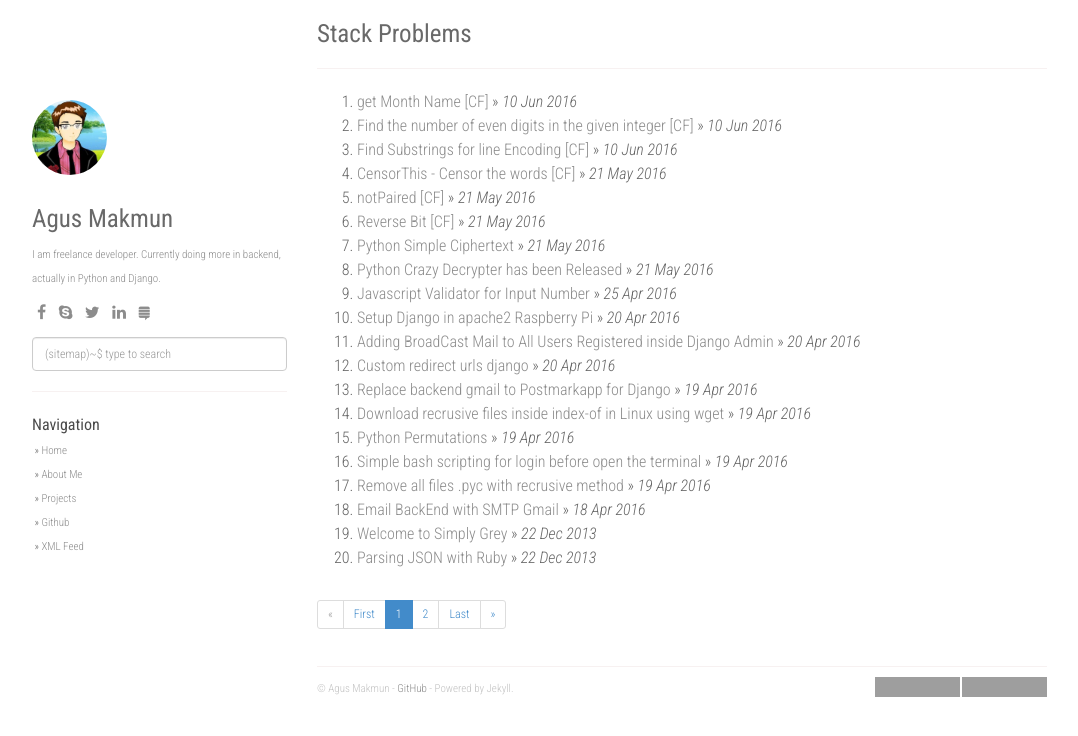
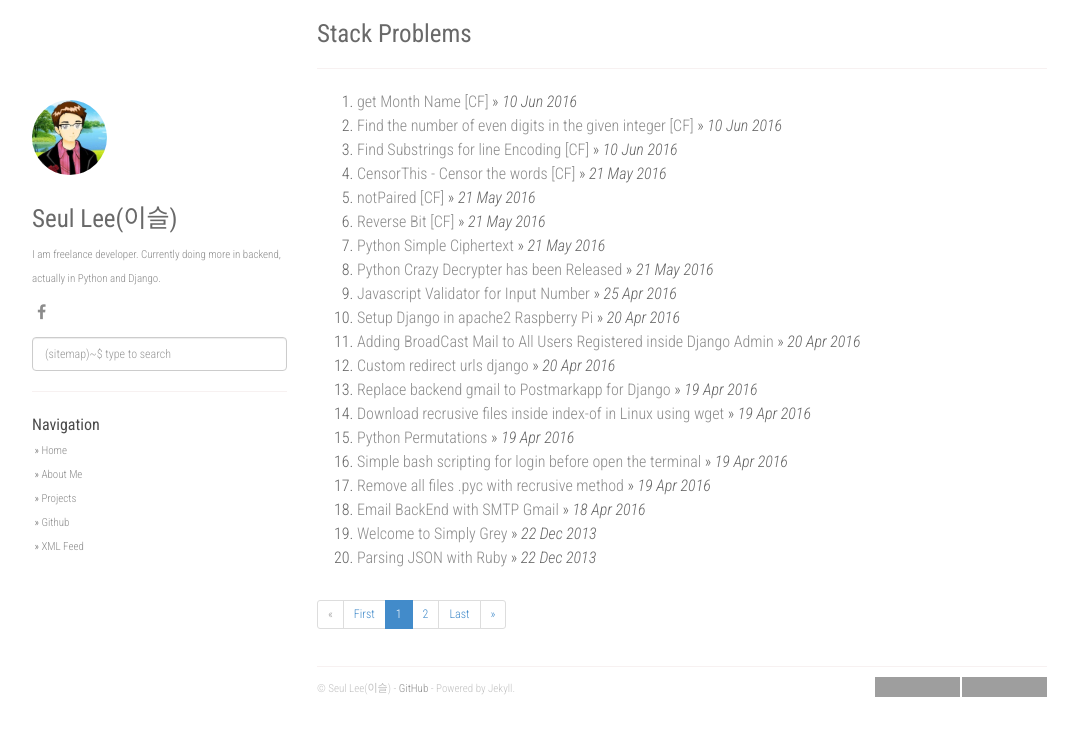
Before and after one commit to lee-seul/lee-seul.github.com, a Jekyll site: the page built from index.html, in a window 1280 px wide. Shown: the top 736 px of the page, without its empty margins (53-1131 px from the left). Built offline with Jekyll 4.4.1, drawn with Linux system fonts in a browser that asks for light colours; nearby versions of some CDN libraries; the list of posts is cut into pages by our own code; grey boxes are pictures that could not be loaded.

Commit message:
edited _config.yml

```diff
--- a/_config.yml
+++ b/_config.yml
@@ -1,10 +1,10 @@
-title: Stack Problems
+title: 삽질 기록용
 description: My Personal Stack Problems
-author: Agus Makmun
-github: https://github.com/agusmakmun
+author: Seul Lee(이슬)
+github: https://github.com/lee-seul
 about: I am freelance developer. Currently doing more in backend, actually in Python and Django.
 disqus_shortname: stackproblems
-google_analytics: UA-XXXXXXXX-Y
+#google_analytics: UA-XXXXXXXX-Y
 
 enableTags: true
 tagarray: []
@@ -16,19 +16,19 @@ collections:
 
 social:
     - icon: fa-facebook
-      link: "#"
-    - icon: fa-skype
-      link: "#"
-    - icon: fa-twitter
-      link: "https://twitter.com/agusmakmun6"
-    - icon: fa-linkedin
-      link: "#"
-    - icon: fa-stack-exchange
-      link: "#"
+      link: "https://www.facebook.com/blacksangi"
+#    - icon: fa-skype
+#      link: "#"
+#    - icon: fa-twitter
+#      link: "https://twitter.com/agusmakmun6"
+#    - icon: fa-linkedin
+#      link: "#"
+#    - icon: fa-stack-exchange
+#      link: "#"
 
-share:
-  twitter_username: agusmakmun6
-  fb_appid: 1749788565247320
+#share:
+#  twitter_username: agusmakmun6
+#  fb_appid: 1749788565247320
 
 urls:
     - text: About Me
@@ -36,11 +36,11 @@ urls:
     - text: Projects
       url: /projects/
     - text: Github
-      url: https://github.com/agusmakmun
+      url: https://github.com/lee-seul
     - text: XML Feed
       url: /feed.xml
 
-url: "https://agusmakmun.github.io"
+url: "https://lee-seul.github.io"
 baseurl: ""
 paginate: 20
 per_page: 20
```
